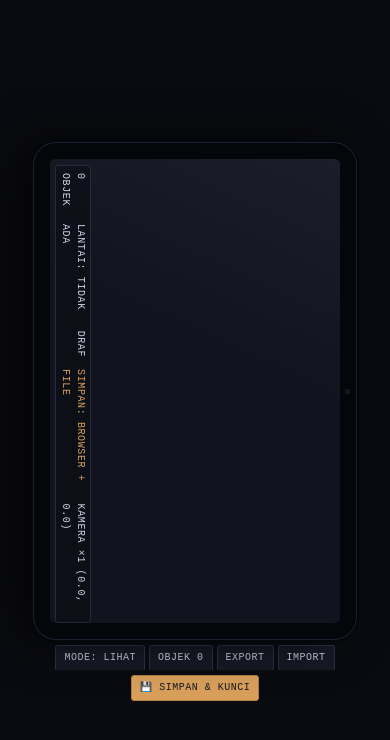
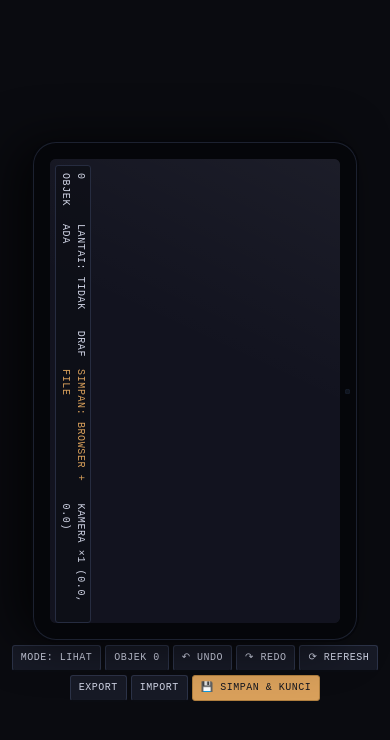
Before and after one commit to retrobit-dev/Isometric-launcher, a React (Vite) app in the folder prototype/: page / in a window 390 px wide. Shown: the top 740 px of the page. Built offline with nearby package versions, Linux system fonts and the light colour scheme; no server answers.

Commit message:
preview: tombol UNDO / REDO / REFRESH kamera di bawah tablet
Co-authored-by: arena-agent <297053741+arena-agent@users.noreply.github.com>

```diff
--- a/prototype/src/App.tsx
+++ b/prototype/src/App.tsx
@@ -45,6 +45,18 @@ export default function App() {
   // tombol objek, klik objek hanya memberi informasi nama objek").
   // Klik di kanvas tidak lagi memilih / menggeser objek apa pun.
   const [info, setInfo] = useState<{ id: string; sx: number; sy: number } | null>(null)
+
+  // ---- RIWAYAT UNDO / REDO (permintaan user 2026-10-28) -------------------
+  // Setiap perubahan scene dicatat. Perubahan beruntun (mis. mengetik angka
+  // atau tombol +/- ditekan cepat) digabung jadi SATU langkah memakai jeda
+  // 350 ms, supaya undo tidak perlu ditekan puluhan kali.
+  const pastRef = useRef<Scene[]>([])
+  const futureRef = useRef<Scene[]>([])
+  const prevSceneRef = useRef<Scene | null>(null)
+  const pendingBaseRef = useRef<Scene | null>(null)
+  const histTimerRef = useRef<ReturnType<typeof setTimeout> | null>(null)
+  const skipHistRef = useRef(false)
+  const [histVer, setHistVer] = useState(0)   // pemicu render tombol
   // jumlah objek yang dipulihkan dari file server saat aplikasi dibuka
   const [dipulihkan, setDipulihkan] = useState<number | null>(null)
 
@@ -58,6 +70,65 @@ export default function App() {
   const panRef = useRef<{ ce: number; cw: number; ge: number; gw: number; moved: boolean } | null>(null)
   const pointersRef = useRef<Map<number, { x: number; y: number }>>(new Map())
   const pinchRef = useRef<{ d0: number; q0: number } | null>(null)
+
+  // catat riwayat setiap kali scene berubah (kecuali perubahan hasil undo/redo)
+  useEffect(() => {
+    const prev = prevSceneRef.current
+    prevSceneRef.current = scene
+    if (prev === null || prev === scene) return
+    if (skipHistRef.current) { skipHistRef.current = false; return }
+    if (pendingBaseRef.current === null) pendingBaseRef.current = prev
+    if (histTimerRef.current) clearTimeout(histTimerRef.current)
+    histTimerRef.current = setTimeout(() => {
+      const base = pendingBaseRef.current
+      pendingBaseRef.current = null
+      if (!base) return
+      pastRef.current.push(base)
+      if (pastRef.current.length > 80) pastRef.current.shift()
+      futureRef.current = []
+      setHistVer(v => v + 1)
+    }, 350)
+  }, [scene])
+
+  /** simpan perubahan yang masih tertunda sebelum undo/redo */
+  const flushHist = () => {
+    if (histTimerRef.current) { clearTimeout(histTimerRef.current); histTimerRef.current = null }
+    const base = pendingBaseRef.current
+    pendingBaseRef.current = null
+    if (base) {
+      pastRef.current.push(base)
+      if (pastRef.current.length > 80) pastRef.current.shift()
+    }
+  }
+
+  const doUndo = () => {
+    flushHist()
+    const target = pastRef.current.pop()
+    if (!target) return
+    futureRef.current.push(sceneRef.current)
+    skipHistRef.current = true
+    setScene(target)
+    setSelectedId(null)
+    setHistVer(v => v + 1)
+  }
+
+  const doRedo = () => {
+    flushHist()
+    const target = futureRef.current.pop()
+    if (!target) return
+    pastRef.current.push(sceneRef.current)
+    skipHistRef.current = true
+    setScene(target)
+    setSelectedId(null)
+    setHistVer(v => v + 1)
+  }
+
+  // REFRESH: kembalikan kamera ke acuan x1 di (0,0) — zoom & pusat
+  const refreshKamera = () => {
+    setZoom(1)
+    setCenter(0, 0)
+    forceZoomLabel(v => v + 1)
+  }
 
   // autosave: localStorage (cepat) + file server (tahan restart browser)
   useEffect(() => {
@@ -496,6 +567,7 @@ export default function App() {
   const frameH = screenH + BEZEL * 2
   const previewScale = screenW / DEV_RES_W
 
+  void histVer // tombol UNDO/REDO memakai histVer sebagai pemicu render
   const selected = scene.objects.find(o => o.id === selectedId) ?? null
   const editable = mode === 'edit' && !locked
   const savedAt = scene.meta?.savedAt
@@ -603,6 +675,29 @@ export default function App() {
             </button>
           </>
         )}
+        <button
+          className="tbtn"
+          disabled={pastRef.current.length === 0 && pendingBaseRef.current === null}
+          onClick={doUndo}
+          title="batalkan perubahan terakhir (URUNGKAN / undo)"
+        >
+          ↶ UNDO
+        </button>
+        <button
+          className="tbtn"
+          disabled={futureRef.current.length === 0}
+          onClick={doRedo}
+          title="ulangi perubahan yang dibatalkan (redo)"
+        >
+          ↷ REDO
+        </button>
+        <button
+          className="tbtn"
+          onClick={refreshKamera}
+          title="kembalikan kamera ke zoom x1 di titik (0,0)"
+        >
+          ⟳ REFRESH
+        </button>
         <button className="tbtn" onClick={() => { setImportText(exportJSON()); setModal('export') }}>EXPORT</button>
         <button className="tbtn" onClick={() => { setImportText(''); setModal('import') }}>IMPORT</button>
         {!locked && <button className="tbtn on" onClick={lockScene}>💾 SIMPAN & KUNCI</button>}
```
Also changed, not shown: 1 other file (tests, documents, lock files or other folders).
